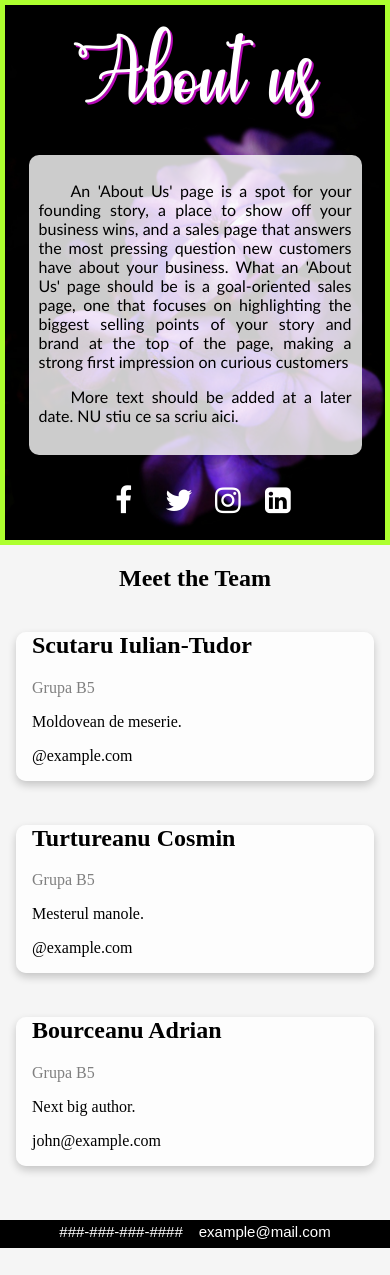
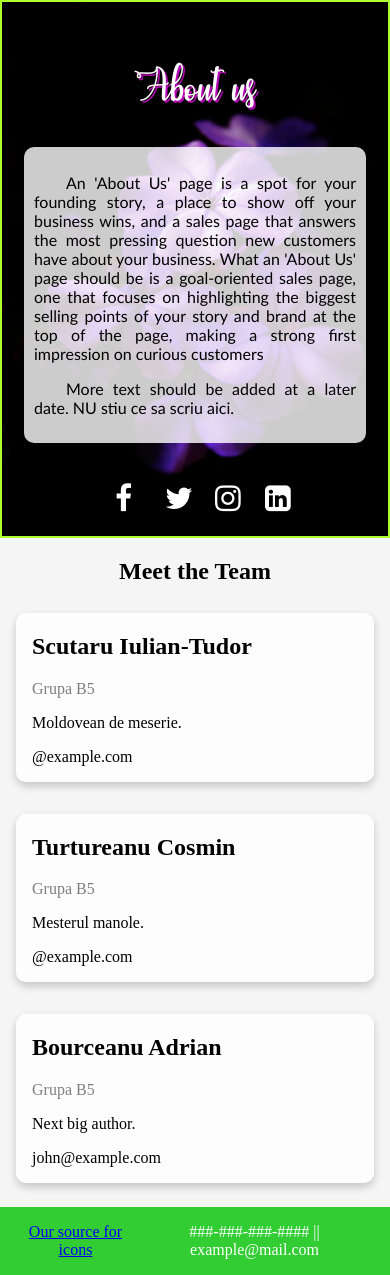
Before and after one commit to Iulian-Tudor/WebGarden, a plain HTML site: page Project/code/about.html in a window 390 px wide. Before the commit the page ends 1248 px from the top, so only its background shows below. Drawn offline with Linux system fonts and the light colour scheme.

Commit message:
fixed about

```diff
--- a/Project/code/about.css
+++ b/Project/code/about.css
@@ -15,6 +15,7 @@ body {
 
   html {
     box-sizing: border-box;
+
   }
 
   *, *:before, *:after {
@@ -36,14 +37,14 @@ body {
   }
 
   .about-section {
-    padding: 5px;
+    padding: 3px;
     text-align: center;
     background-color: #474e5d;
     color: white;
     background-image: url("images/about4.jpg");
     background-size: 110% 110%;
     background-repeat: no-repeat;
-    border: 5px solid greenyellow;
+    border: 2px solid greenyellow;
   }
 
   .about_title {
@@ -117,6 +118,7 @@ body {
 
   .container {
     padding: 0 16px;
+    overflow: auto;
   }
 
   .container::after, .row::after {
@@ -129,36 +131,41 @@ body {
     color: grey;
   }
 
-  @media screen and (max-width: 650px) {
-    .column {
-      width: 100%;
-      display: block;
-    }
+  footer {
+    display: flex;
+    text-align: center;
+    justify-content: space-around;
+    background-color: limegreen;
+    color: white;
+    bottom: 0;
+    padding: 16px;
+  }
 
+  footer a:visited{
+    color:white;
+  }
+
+  @media only screen and (max-width: 991px) and (min-width:641px) {
     .about-section {
-      background-image: url("images/about_phone.jpg");
+      height: calc(100vh - 310px);
     }
 
     .about_title {
-      font-family: 'TitleFont';
-      text-align: center;
-      font-size: 100px;
-      vertical-align: 100px;
-      color: white;
-      margin-block-start: 0em;
-      margin-block-end: 0em;
-      margin-top: 50px auto 0;
-      text-shadow: 2px 2px #b509b5;
+      margin: 0;
+      position: absolute;
+      top:10%;
+      left: 50%;
+      transform: translate(-50%, -50%);
     }
 
   .main_text_container{
-      width: 90%;
-      height: 300px;
-      box-sizing: border-box;
-      background-color: rgba(255, 255, 255, 0.8);
-      padding: 10px;
-      border-radius: 10px;
-      margin: 0 auto;
+      width: 60%;
+      height: 30%;
+      margin: 20px auto;
+      position:absolute;
+      top: 40%;
+      left: 50%;
+      transform: translate(-50%, -50%);
     }
 
   .main_text{
@@ -170,6 +177,42 @@ body {
 
 
   .media_contacts{
+      position:absolute;
+      top: 20%;
+      left: 50%;
+      transform: translate(-50%, -50%);
+    }
+
+  }
+
+  @media only screen and (max-width: 640px) {
+
+    .column {
+      width: 100%;
+      display: block;
+    }
+
+    .about-section {
+      background-image: url("images/about_phone.jpg");
+      background-size: cover;
+
+
+    }
+
+    .about_title {
+      font-size: 50px;
+      vertical-align: 100px;
+      margin:50px auto 0;
+    }
+
+  .main_text_container{
+      width: 90%;
+      height: auto;
+      margin: 20px auto;
+
+    }
+
+  .media_contacts{
       display: flex;
       flex-direction: row;
       justify-content: center;
@@ -177,29 +220,3 @@ body {
       margin-top: 10px;
     }
   }
-
-  .footer {
-    padding-bottom: 5px;
-    text-align: center;
-    background: black;
-
-  }
-
-  .outer_links_container{
-    display: flex;
-    align-items: flex-end;
-    justify-content:center;
-    margin-top: 30px;
-}
-
-.outer_link {
-    background-color: transparent;
-    border-color: transparent;
-    color: white;
-    font-size: 15px;
-    vertical-align: middle;
-}
-
-.outer_link:hover{
-    color:blueviolet;
-}
--- a/Project/code/about.html
+++ b/Project/code/about.html
@@ -66,12 +66,11 @@
         </div>
       </div>
 
-      <div class="footer">
-        <div class="outer_links_container">
-          <button class="outer_link">###-###-###-####</button>
-          <button class="outer_link">example@mail.com</button>
-      </div>
-      </div>
+      <footer>
+          <a href="https://www.flaticon.com/">Our source for icons</a>
+          <p2>###-###-###-#### || example@mail.com</p2>
+      </footer>
+    </div>
 
 </body>
 </html>
```
Also changed, not shown: Project/code/reset.html (+1 -1 lines).
